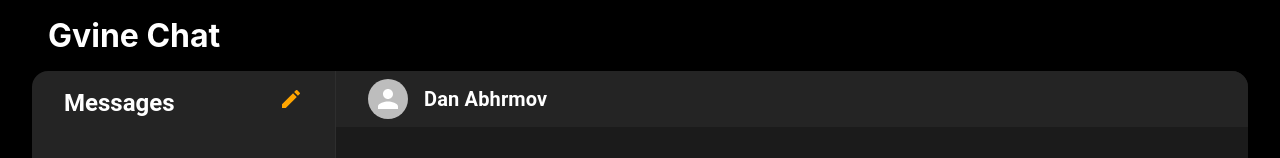
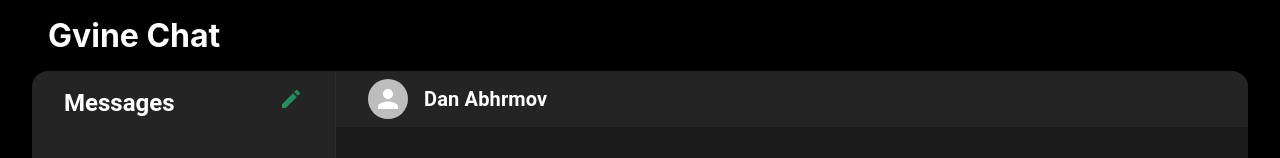
Before and after one commit to badman-returns/chat-app, a React (Vite) app: page / in a window 1280 px wide. Shown: the top 158 px of the page. Built offline with nearby package versions, Linux system fonts and the light colour scheme.

Commit message:
fix: edit icon color update

```diff
--- a/src/components/Contacts/BaseContactComponent.tsx
+++ b/src/components/Contacts/BaseContactComponent.tsx
@@ -13,7 +13,7 @@ export default function BaseContactComponent() {
                         <Typography variant='h5' sx={{ fontWeight: 600 }}>Messages</Typography>
                     </Box>
                     <Box paddingRight='2rem'>
-                        <EditIcon sx={{ color: 'orange' }} />
+                        <EditIcon sx={{ color: '#268d61' }} />
                     </Box>
                 </Box>
                 <Box>
```
